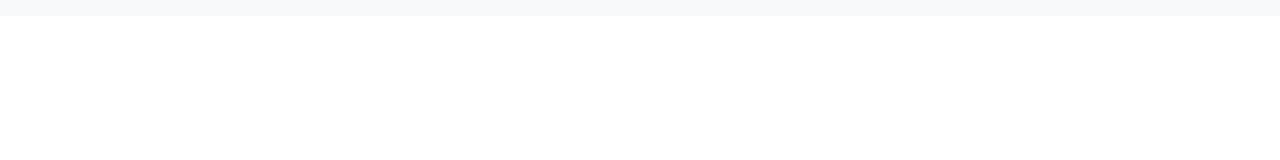
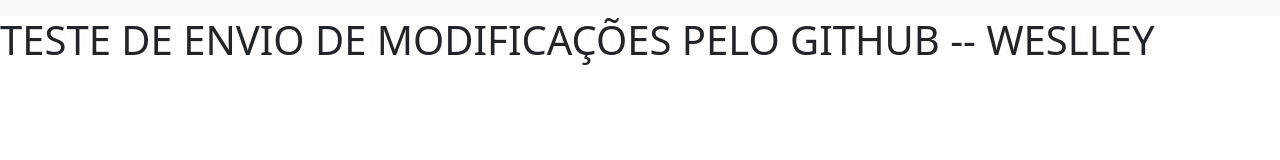
Before and after one commit to emanuelrferreira/quotely, a plain HTML site: page index.html in a window 1280 px wide. Drawn offline with nearby package versions, Linux system fonts and the light colour scheme.

Commit message:
Update index.html
Teste 01

```diff
--- a/index.html
+++ b/index.html
@@ -13,6 +13,8 @@
 
         </nav>
     </header>
+
+    <h1>TESTE DE ENVIO DE MODIFICAÇÕES PELO GITHUB -- WESLLEY</h1>
     <script src="https://cdn.jsdelivr.net/npm/bootstrap@5.3.8/dist/js/bootstrap.bundle.min.js" integrity="sha384-FKyoEForCGlyvwx9Hj09JcYn3nv7wiPVlz7YYwJrWVcXK/BmnVDxM+D2scQbITxI" crossorigin="anonymous"></script>
 </body>
 </html>
```
